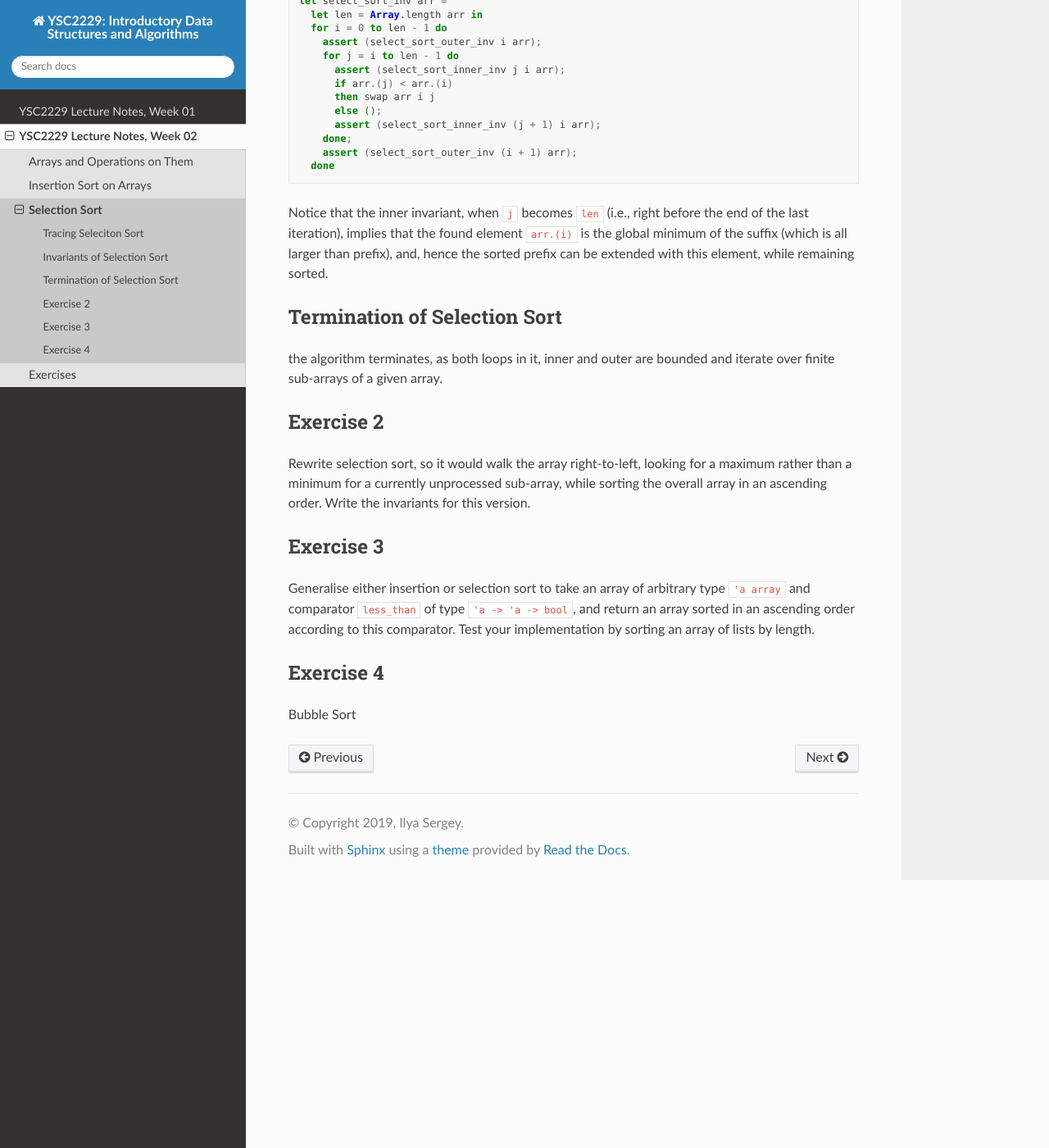
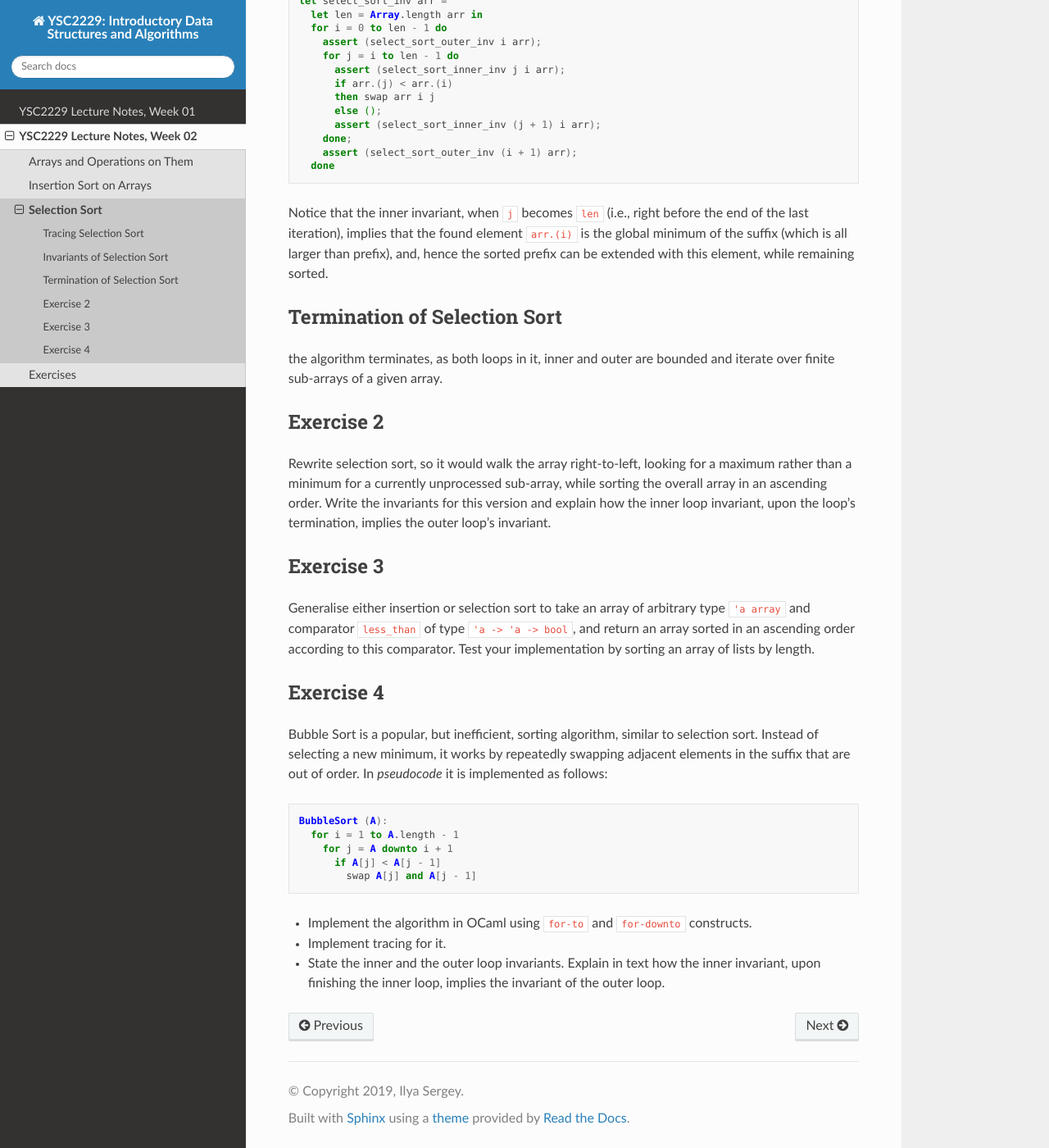
Before and after one commit to ilyasergey/YSC2229, a Sphinx documentation site: the page built from source/week-02a_selection_sort.rst, in a window 1280 px wide and 1400 px high, scrolled down 2613 px. Shown: the whole window at 82% size. Built offline with Sphinx 7.4.7 and the Read the Docs theme 2.0.0, drawn with Linux system fonts in a browser that asks for light colours; some of the changed text lies outside the part shown.

Commit message:
finished sorting

```diff
--- a/source/week-02a_insert_sort.rst
+++ b/source/week-02a_insert_sort.rst
@@ -206,5 +206,6 @@ Exercise 1
 Implement a version of insertion sort for arrays called
 ``insert_sort_backwards``, so that its outer loop would be starting
 not from the beginning (i.e., index 0), but from the end of an array
-(i.e., ``(Array.length arr) - 1``). Specify its inner and outer
-invariants.
+(i.e., ``(Array.length arr) - 1``). Encode and check the invariants
+for this versionm and explain how the inner loop invariant, upon the
+loop's termination, implies the outer loop's invariant.
--- a/source/week-02a_selection_sort.rst
+++ b/source/week-02a_selection_sort.rst
@@ -19,7 +19,7 @@ suffix of the array::
      done
    done
 
-Tracing Seleciton Sort
+Tracing Selection Sort
 ----------------------
 
 Let us print intermediate stages of the selection sort as follows::
@@ -171,7 +171,9 @@ Exercise 2
 Rewrite selection sort, so it would walk the array right-to-left,
 looking for a maximum rather than a minimum for a currently
 unprocessed sub-array, while sorting the overall array in an ascending
-order. Write the invariants for this version.
+order. Write the invariants for this version and explain how the inner
+loop invariant, upon the loop's termination, implies the outer loop's
+invariant.
 
 .. _exercise-generalised-sort:
 
@@ -189,4 +191,22 @@ array of lists by length.
 Exercise 4
 ----------
 
-Bubble Sort
+Bubble Sort is a popular, but inefficient, sorting algorithm, similar
+to selection sort. Instead of selecting a new minimum, it works by
+repeatedly swapping adjacent elements in the suffix that are out of
+order. In *pseudocode* it is implemented as follows::
+
+  BubbleSort (A):
+    for i = 1 to A.length - 1
+      for j = A downto i + 1
+        if A[j] < A[j - 1]
+          swap A[j] and A[j - 1]
+
+* Implement the algorithm in OCaml using ``for-to`` and ``for-downto``
+  constructs.
+
+* Implement tracing for it.
+
+* State the inner and the outer loop invariants. Explain in text how
+  the inner invariant, upon finishing the inner loop, implies the
+  invariant of the outer loop.
```
Also changed, not shown: 1 other file.
